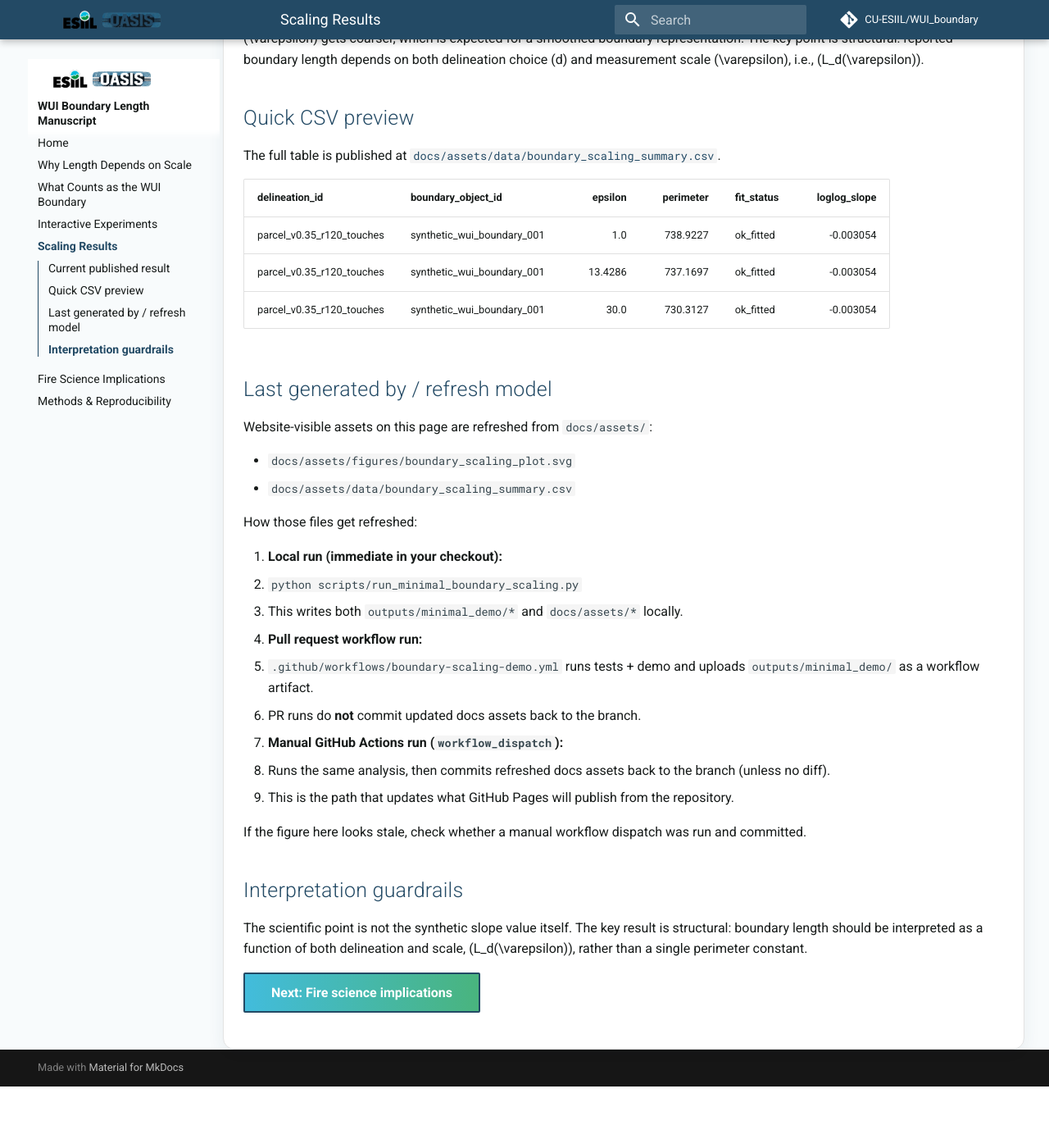
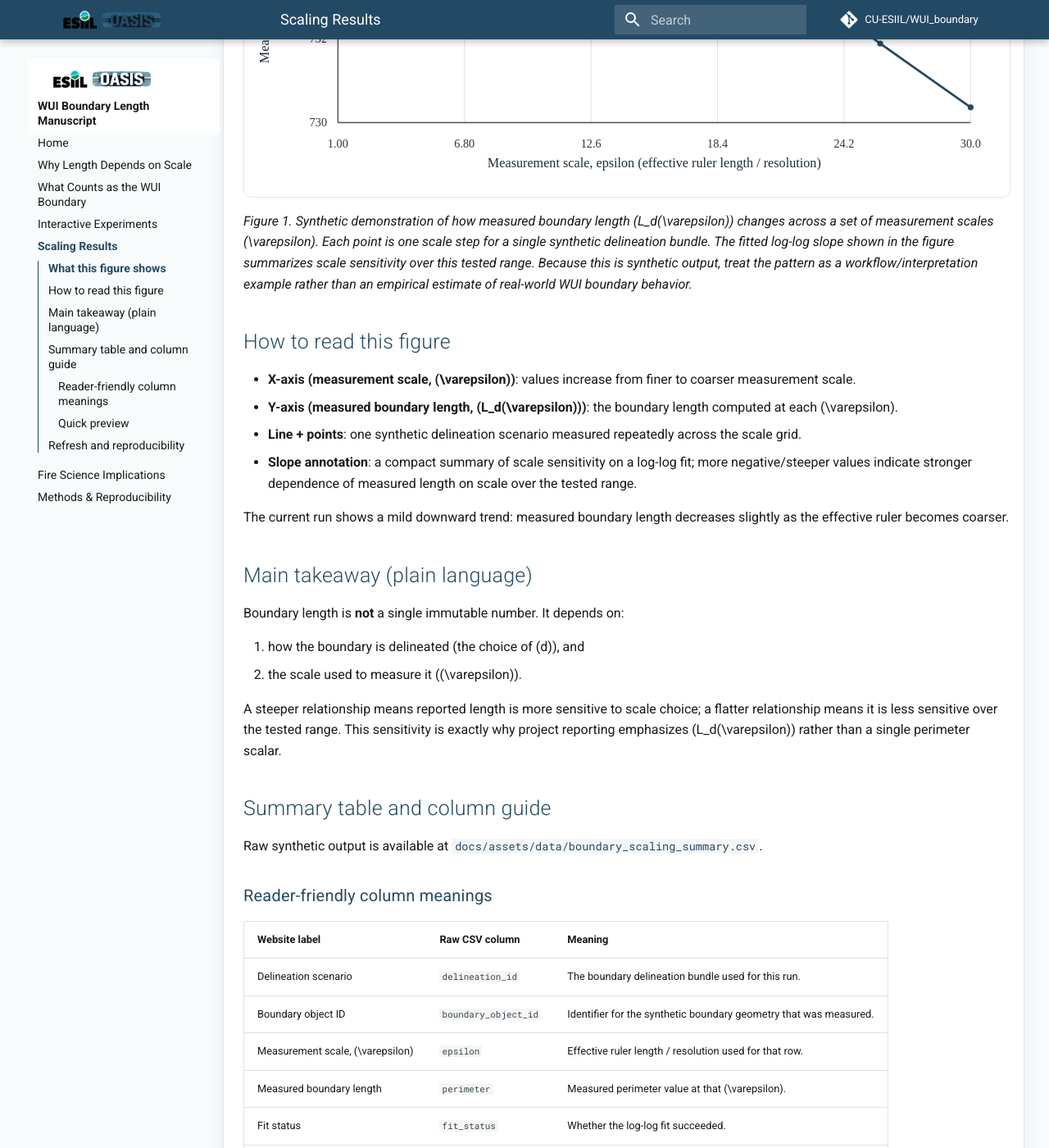
Before and after one commit to CU-ESIIL/WUI_boundary, an MkDocs documentation site: the page built from docs/scaling-results.md, in a window 1280 px wide and 1400 px high, scrolled down 967 px. Shown: the whole window at 82% size. Built offline with MkDocs 1.6.1 and Material for MkDocs 9.7.7, drawn with Linux system fonts in a browser that asks for light colours; comment, search, counter and statistics services are not loaded; before the commit the page ends 2292 px from its top, so only the background shows below that; some of the changed text lies outside the part shown.

Commit message:
Improve synthetic scaling figure and results narrative

```diff
--- a/docs/scaling-results.md
+++ b/docs/scaling-results.md
@@ -1,49 +1,84 @@
 # Scaling results
 
-This page shows the **currently published synthetic demo output** for the boundary-scaling workflow.
+This page presents the **current synthetic demonstration output** for the boundary-scaling workflow. The goal is to show, in a transparent way, how measured boundary length changes with measurement scale, even before empirical WUI data are introduced.
 
-!!! warning "Synthetic demo"
-    The outputs shown here are generated from synthetic data and toy geometry. They demonstrate analysis wiring and interpretation logic, not empirical WUI estimates.
+!!! warning "Status: synthetic demo (not empirical)"
+    The figure and table below are generated from synthetic geometry and a toy measurement routine. They are useful for understanding the workflow and interpretation, but they are **not** empirical WUI estimates.
 
-## Current published result
+## What this figure shows
 
-<img src="/WUI_boundary/assets/figures/boundary_scaling_plot.svg" alt="Synthetic WUI boundary scaling relationship" loading="lazy" class="scaling-results-plot" />
+The figure reports the relationship \(L_d(\varepsilon)\): measured boundary length as a function of measurement scale.
 
-**Plain-language interpretation:** in the current synthetic run, measured perimeter decreases slightly as measurement scale \(\varepsilon\) gets coarser, which is expected for a smoothed boundary representation. The key point is structural: reported boundary length depends on both delineation choice \(d\) and measurement scale \(\varepsilon\), i.e., \(L_d(\varepsilon)\).
+- \(\varepsilon\) (x-axis) is the effective measurement scale (think “ruler length” or resolution).
+- \(L_d(\varepsilon)\) (y-axis) is the measured boundary length for one delineation bundle \(d\).
+- Each plotted point is one evaluated measurement scale.
 
-## Quick CSV preview
+In this synthetic run, there is **one delineation bundle** (`parcel_v0.35_r120_touches`), so the figure shows a single line with points.
 
-The full table is published at [`docs/assets/data/boundary_scaling_summary.csv`](/WUI_boundary/assets/data/boundary_scaling_summary.csv).
+<img src="/WUI_boundary/assets/figures/boundary_scaling_plot.svg" alt="Synthetic WUI boundary scaling relationship with labeled axes and annotation" loading="lazy" class="scaling-results-plot" />
 
-| delineation_id | boundary_object_id | epsilon | perimeter | fit_status | loglog_slope |
+*Figure 1. Synthetic demonstration of how measured boundary length \(L_d(\varepsilon)\) changes across a set of measurement scales \(\varepsilon\). Each point is one scale step for a single synthetic delineation bundle. The fitted log-log slope shown in the figure summarizes scale sensitivity over this tested range. Because this is synthetic output, treat the pattern as a workflow/interpretation example rather than an empirical estimate of real-world WUI boundary behavior.*
+
+## How to read this figure
+
+- **X-axis (measurement scale, \(\varepsilon\))**: values increase from finer to coarser measurement scale.
+- **Y-axis (measured boundary length, \(L_d(\varepsilon)\))**: the boundary length computed at each \(\varepsilon\).
+- **Line + points**: one synthetic delineation scenario measured repeatedly across the scale grid.
+- **Slope annotation**: a compact summary of scale sensitivity on a log-log fit; more negative/steeper values indicate stronger dependence of measured length on scale over the tested range.
+
+The current run shows a mild downward trend: measured boundary length decreases slightly as the effective ruler becomes coarser.
+
+## Main takeaway (plain language)
+
+Boundary length is **not** a single immutable number. It depends on:
+
+1. how the boundary is delineated (the choice of \(d\)), and
+2. the scale used to measure it (\(\varepsilon\)).
+
+A steeper relationship means reported length is more sensitive to scale choice; a flatter relationship means it is less sensitive over the tested range. This sensitivity is exactly why project reporting emphasizes \(L_d(\varepsilon)\) rather than a single perimeter scalar.
+
+## Summary table and column guide
+
+Raw synthetic output is available at [`docs/assets/data/boundary_scaling_summary.csv`](/WUI_boundary/assets/data/boundary_scaling_summary.csv).
+
+### Reader-friendly column meanings
+
+| Website label | Raw CSV column | Meaning |
+| --- | --- | --- |
+| Delineation scenario | `delineation_id` | The boundary delineation bundle used for this run. |
+| Boundary object ID | `boundary_object_id` | Identifier for the synthetic boundary geometry that was measured. |
+| Measurement scale, \(\varepsilon\) | `epsilon` | Effective ruler length / resolution used for that row. |
+| Measured boundary length | `perimeter` | Measured perimeter value at that \(\varepsilon\). |
+| Fit status | `fit_status` | Whether the log-log fit succeeded. |
+| Fitted slope (log-log) | `loglog_slope` | Scale-sensitivity slope estimate from the log-log fit. |
+
+### Quick preview
+
+| Delineation scenario | Boundary object ID | Measurement scale, \(\varepsilon\) | Measured boundary length | Fit status | Fitted slope (log-log) |
 | --- | --- | ---: | ---: | --- | ---: |
 | parcel_v0.35_r120_touches | synthetic_wui_boundary_001 | 1.0 | 738.9227 | ok_fitted | -0.003054 |
 | parcel_v0.35_r120_touches | synthetic_wui_boundary_001 | 13.4286 | 737.1697 | ok_fitted | -0.003054 |
 | parcel_v0.35_r120_touches | synthetic_wui_boundary_001 | 30.0 | 730.3127 | ok_fitted | -0.003054 |
 
-## Last generated by / refresh model
+## Refresh and reproducibility
 
 Website-visible assets on this page are refreshed from `docs/assets/`:
 
 - `docs/assets/figures/boundary_scaling_plot.svg`
 - `docs/assets/data/boundary_scaling_summary.csv`
 
-How those files get refreshed:
+How those files are updated:
 
-1. **Local run (immediate in your checkout):**
+1. **Local run (immediate in your checkout)**
    - `python scripts/run_minimal_boundary_scaling.py`
-   - This writes both `outputs/minimal_demo/*` and `docs/assets/*` locally.
-2. **Pull request workflow run:**
-   - `.github/workflows/boundary-scaling-demo.yml` runs tests + demo and uploads `outputs/minimal_demo/` as a workflow artifact.
-   - PR runs do **not** commit updated docs assets back to the branch.
-3. **Manual GitHub Actions run (`workflow_dispatch`):**
-   - Runs the same analysis, then commits refreshed docs assets back to the branch (unless no diff).
-   - This is the path that updates what GitHub Pages will publish from the repository.
+   - Writes both `outputs/minimal_demo/*` and `docs/assets/*` locally.
+2. **Pull request workflow run**
+   - `.github/workflows/boundary-scaling-demo.yml` runs tests + demo and uploads `outputs/minimal_demo/` as an artifact.
+   - PR runs do **not** commit refreshed docs assets back to the branch.
+3. **Manual GitHub Actions run (`workflow_dispatch`)**
+   - Runs the same analysis, then commits refreshed docs assets back to the branch (unless there is no diff).
+   - This path updates what GitHub Pages publishes from the repository.
 
-If the figure here looks stale, check whether a manual workflow dispatch was run and committed.
-
-## Interpretation guardrails
-
-The scientific point is not the synthetic slope value itself. The key result is structural: boundary length should be interpreted as a function of both delineation and scale, \(L_d(\varepsilon)\), rather than a single perimeter constant.
+If this figure looks stale, verify whether a manual workflow dispatch was run and committed after the most recent code changes.
 
 [Next: Fire science implications](fire-science-implications.md){ .md-button .md-button--primary }
```
Also changed, not shown: CHANGELOG.md (+2 -0 lines), docs/assets/figures/boundary_scaling_plot.svg, 1 other file.
